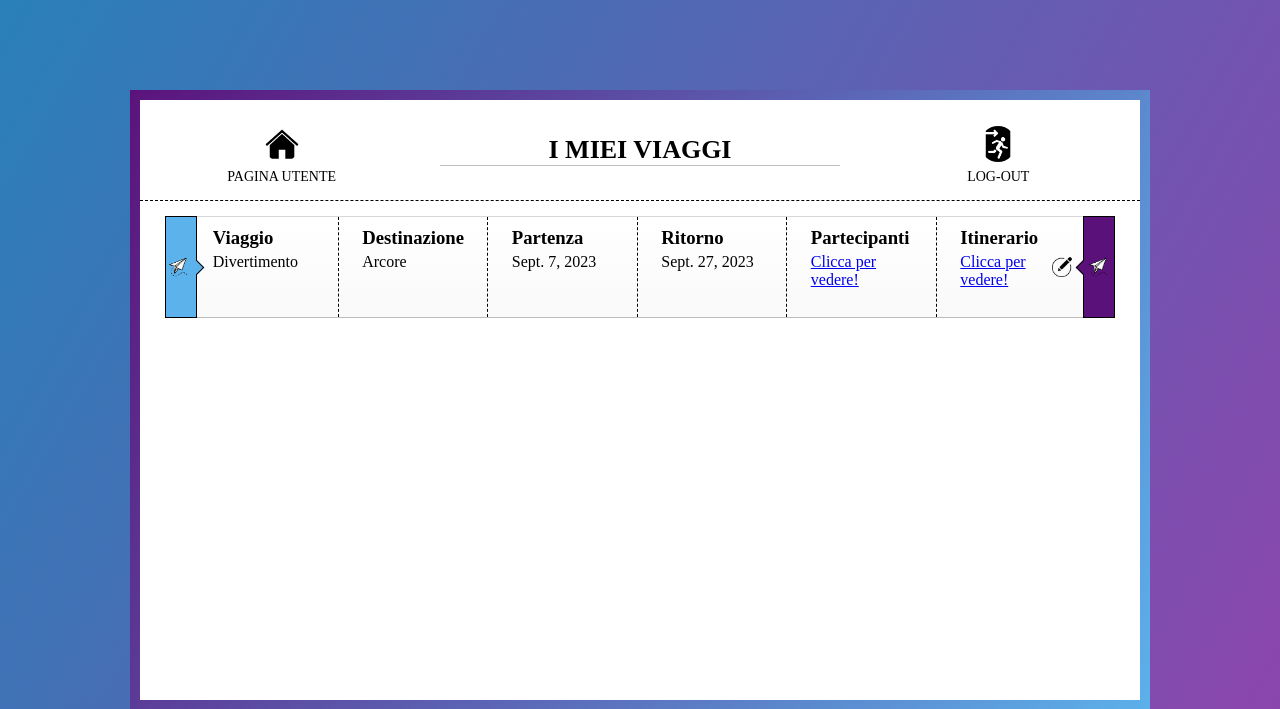
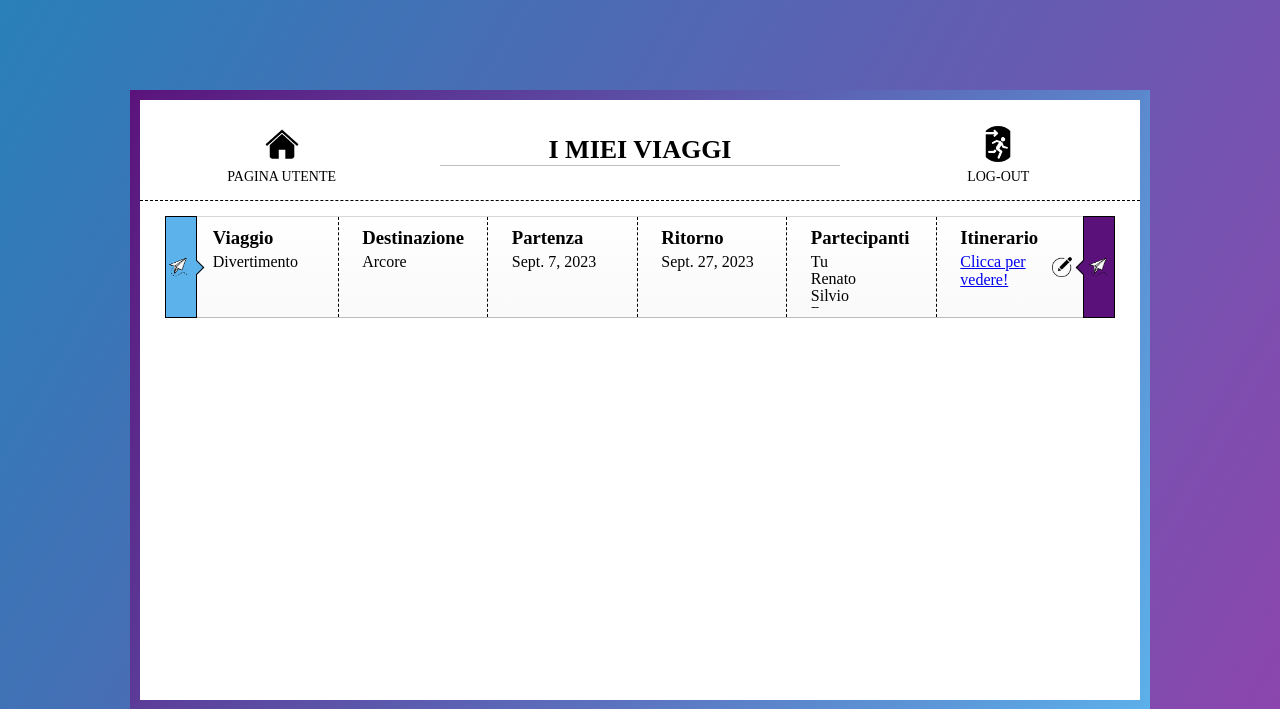
Before and after one commit to danielelurani/gruppi-di-viaggio, a Django app: page /organizzatoreViaggi/myTravels in a window 1280 px wide. Shown: the top 709 px of the page. Run offline with Django 4.2, Linux system fonts and the light colour scheme; a user stored in the database is signed in; data comes from the database, SQL or seed files in the repository; both versions use the stored data as it was after the commit.

Commit message:
Modifiche a "myTravels"
Modifiche alla struttura html e css della pagina "i miei viaggi" in modo che gli elementi della colonna "partecipanti" siano visualizzati direttamente all'interno del ticket del viaggio senza dover per forza entrare nella pagina di descrizione. Implementazione fatta in modo che se i nomi sono superiori alla dimensione massima contenibile si attivi lo scroll verticale della sezione e ne consenta la visualizzazione.

```diff
--- a/sitoProgettoIsw/organizzatoreViaggi/static/css/myTravels.css
+++ b/sitoProgettoIsw/organizzatoreViaggi/static/css/myTravels.css
@@ -283,6 +283,25 @@ nav a p {
     margin-top: -15px;
 }
 
+.trip-participants-container {
+}
+
+.trip-participant-items {
+    height: 55px;
+    width: 90%;
+    margin-left: 10px;
+    margin-top: -15px;
+    display: flex;
+    flex-direction: column;
+    overflow-Y: auto;
+}
+
+.trip-participant-items .participant-name {
+    height: 10px;
+    margin-top: 0;
+    margin-bottom: 7px;
+}
+
 .edit-button img {
     height: 20px;
     width: 20px;
--- a/sitoProgettoIsw/organizzatoreViaggi/templates/organizzatoreViaggi/myTravels.html
+++ b/sitoProgettoIsw/organizzatoreViaggi/templates/organizzatoreViaggi/myTravels.html
@@ -59,9 +59,15 @@
 
                             <div class="right-dash trip-element trip-participants-container">
                                 <h3 class="trip-element-title trip-title-participants">Partecipanti</h3>
-                                <a href="{% url 'detailsTravel' %}">
-                                    <p class="trip-element-value trip-participants">Clicca per vedere!</p>
-                                </a>
+
+                                <div class="trip-participant-items">
+                                    <p class="participant-name">Tu</p>
+                                    <p class="participant-name">Renato</p>
+                                    <p class="participant-name">Silvio</p>
+                                    <p class="participant-name">Bruno</p>
+                                    <p class="participant-name">Gianni</p>
+                                    <p class="participant-name">Mario</p>
+                                </div>
                             </div>
 
                             <div class="trip-element trip-itinerary-container">
```
Also changed, not shown: sitoProgettoIsw/db.sqlite3.
